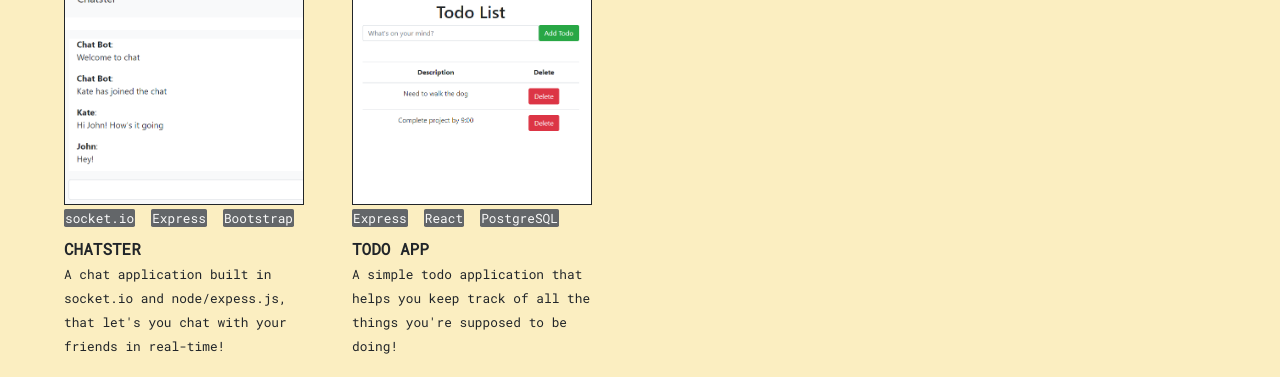
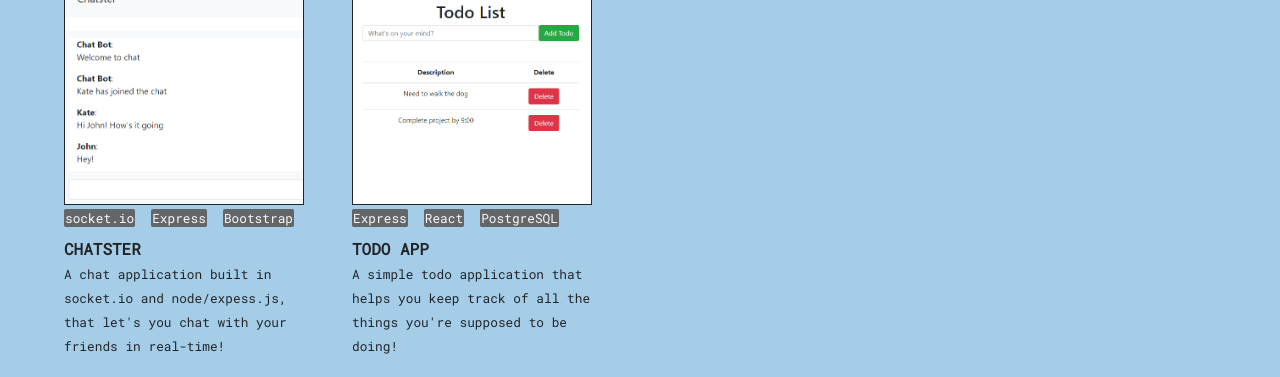
Before and after one commit to aaryan-singh/portfolio-website, a plain HTML site: page index.html in a window 1280 px wide. Shown: the part 567-944 px from the top of the page. Drawn offline with nearby package versions, Linux system fonts and the light colour scheme.

Commit message:
styling changes

```diff
--- a/styles.css
+++ b/styles.css
@@ -1,7 +1,7 @@
 body {
   font-family: "Roboto Mono", serif;
   /* background-color: #fafafa; */
-  background-color: #fbeec1;
+  background-color: #a5cde8;
 }
 
 p {
@@ -56,10 +56,10 @@ p {
 .project-box {
   /* background-color: #fafafa;
    */
-   background-color: #fbeec1;
+   background-color: #a5cde8;
   /* border: 1px solid; */
   /* text-align: center; */
-  height: 16em;
+  height: 25em;
   width: 15em;
   margin: 1rem;
   margin-left: 2rem;
```
